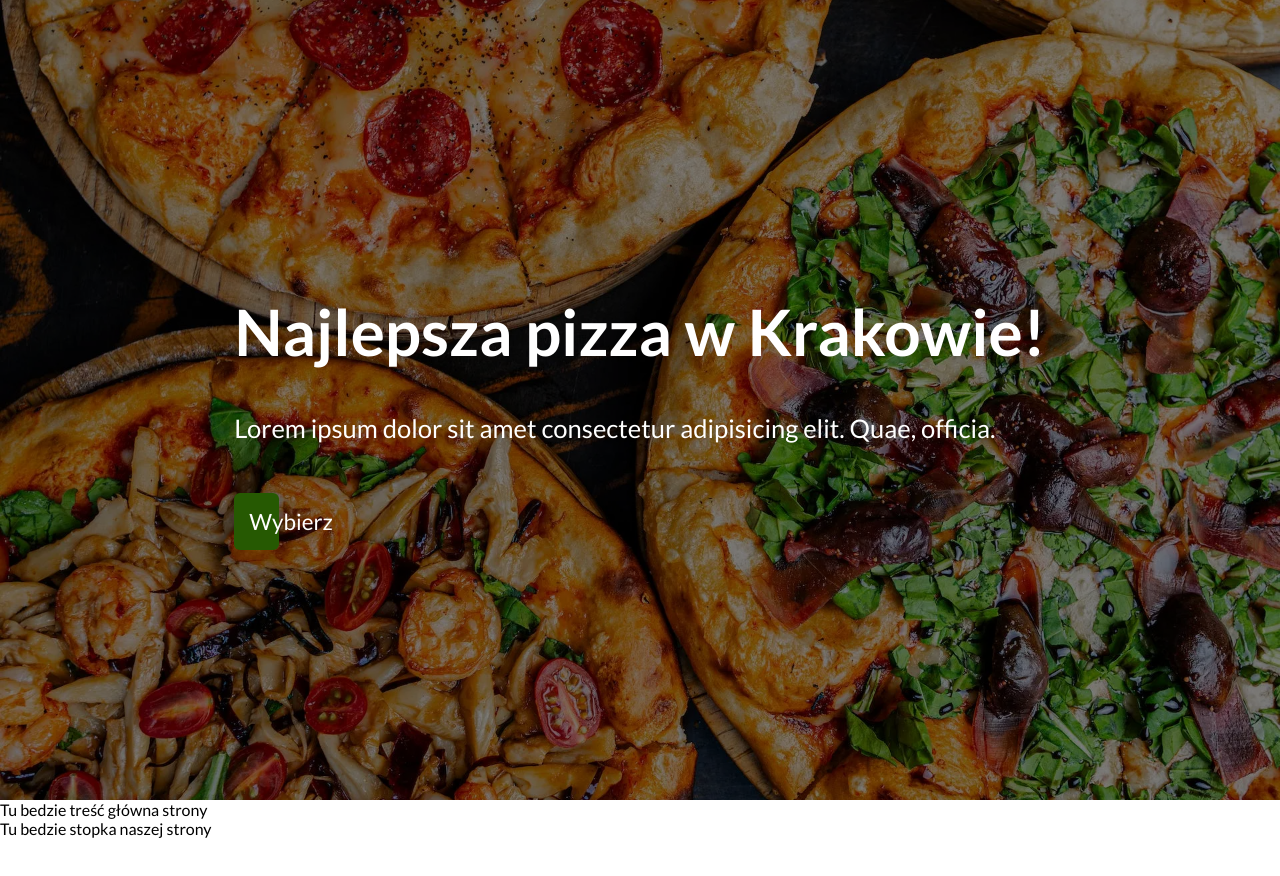
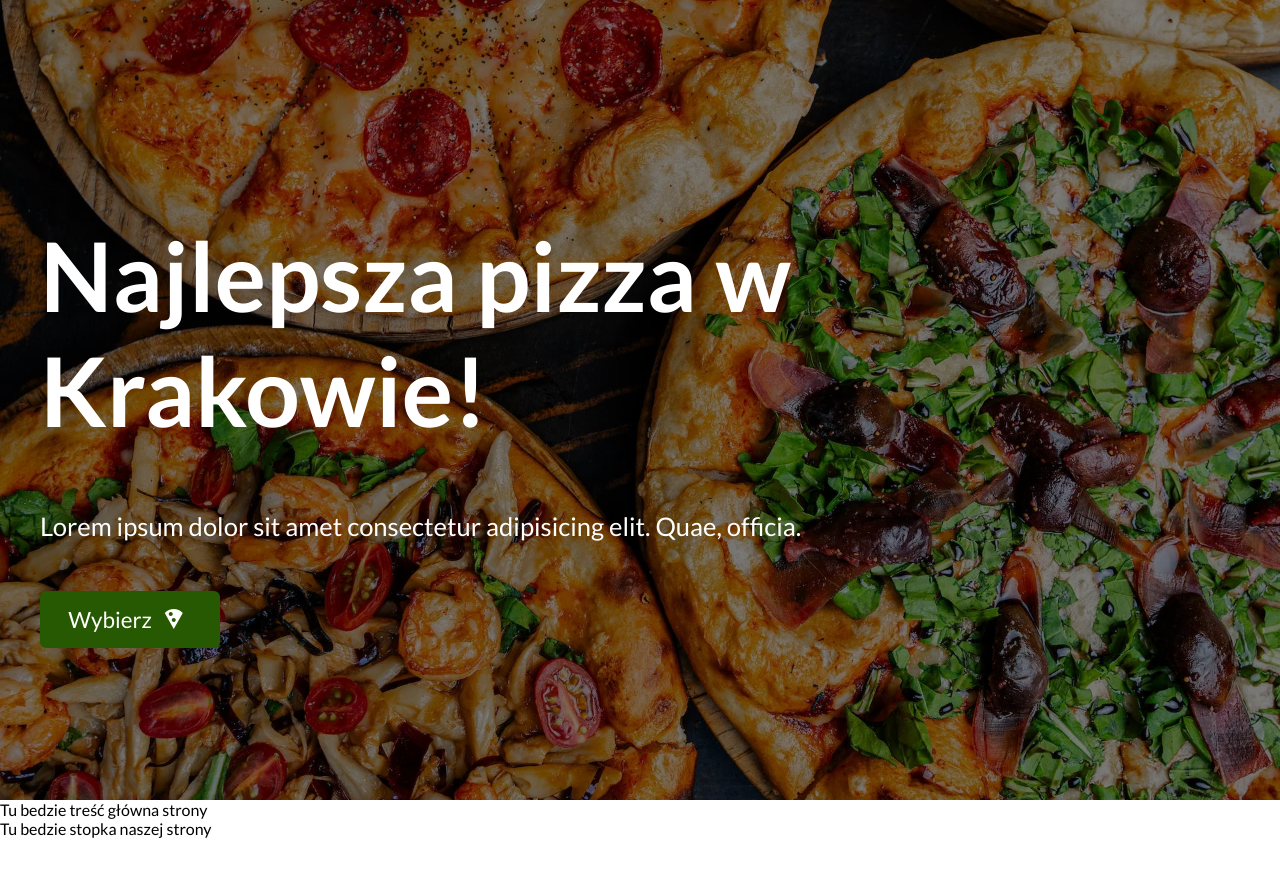
Before and after one commit to basdhashdagsvdadavdbavdb/project_www, a plain HTML site: page index.html in a window 1280 px wide. Shown: the top 876 px of the page. Drawn offline with Linux system fonts and the light colour scheme.

Commit message:
add media quries &material iconts

```diff
--- a/index.html
+++ b/index.html
@@ -6,6 +6,7 @@
     <link rel="preconnect" href="https://fonts.googleapis.com">
     <link rel="preconnect" href="https://fonts.gstatic.com" crossorigin>
     <link href="https://fonts.googleapis.com/css2?family=Lato:wght@400;700&display=swap" rel="stylesheet">
+    <link href="https://fonts.googleapis.com/icon?family=Material+Icons"rel="stylesheet">
     <link rel="stylesheet" href="css/style.css">
     <script src="js/scripts.js" defer></script>
     <title>Pizza Kraków</title>
@@ -15,7 +16,7 @@
         <div class="content">
             <h1>Najlepsza pizza w Krakowie!</h1>
             <p>Lorem ipsum dolor sit amet consectetur adipisicing elit. Quae, officia.</p>
-            <a href="#">Wybierz</a>
+            <a href="#">Wybierz <span class="material-icons">local_pizza</span></a>
         </div>
     </header>
     <main>Tu bedzie treść główna strony</main>
--- a/scss/_header.scss
+++ b/scss/_header.scss
@@ -19,7 +19,11 @@ header{
     }
 
     h1 {
-        font-size: 4em;
+        font-size: 4rem;
+        @media screen and (min-width: 1200px) {
+            font-size: 6rem;
+
+        }
     }
 
 
@@ -30,15 +34,27 @@ header{
 
 .content{
     position: absolute;
+    padding: 40px;
 
     a {
-        display: block;
-        width: 15px;
+        display: flex;
+        justify-content: center;
+        align-items: center;
+        width: 150px;
         padding: 15px;
         background-color: #265902;
         border-radius: 6px;
         font-size: 140%;
-        text-align: center;
         margin-top: 50px;
+        transition: 0.5s;
+        &:hover {
+            background-color: #265902a4;
+            transform: translateY(-10px);
+        }
+        span{
+            flex-basis: 20%;
+            padding-left: 10px;
+        }
+
     }
 }
```
Also changed, not shown: css/style.css, 1 other file.
